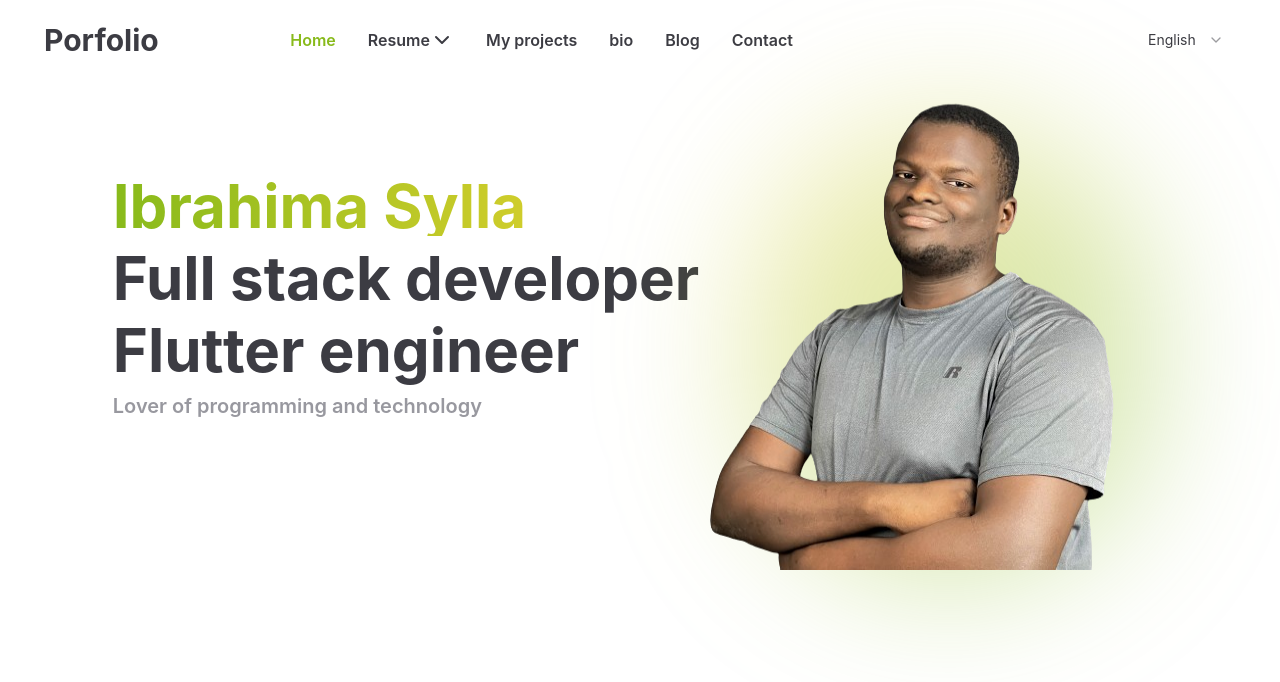
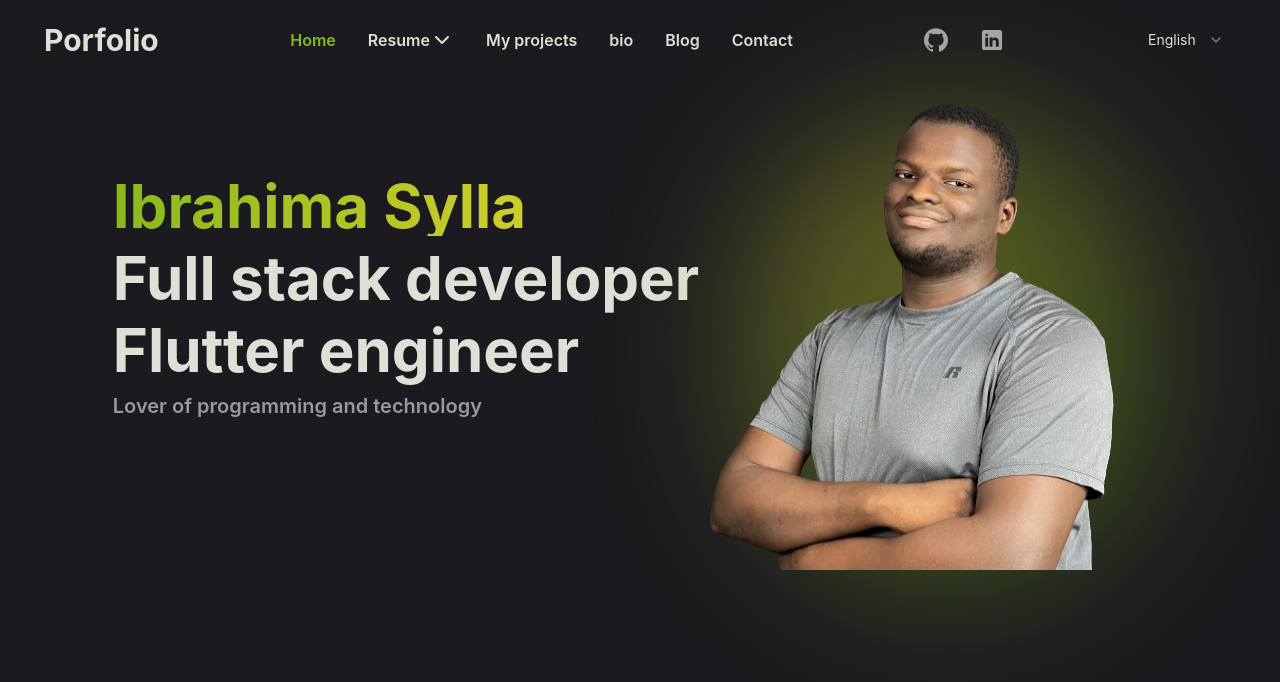
Before and after one commit to isyll/isyll.github.io, a React (Vite) app: page / in a window 1280 px wide. Shown: the top 682 px of the page. Built offline with nearby package versions, Linux system fonts and the light colour scheme.

Commit message:
enable only dark mode

```diff
--- a/deploy.js
+++ b/deploy.js
@@ -1,6 +1,6 @@
 import { publish } from 'gh-pages'
 
-console.log(' Deploying...\n');
+console.log(' Deploying...\n')
 publish('dist', (err) =>
   err
     ? console.error('An error was encountered\n\n' + err)
--- a/index.html
+++ b/index.html
@@ -1,4 +1,4 @@
-<!doctype html>
+<!DOCTYPE html>
 <html lang="en">
   <head>
     <meta charset="UTF-8" />
@@ -6,7 +6,7 @@
     <meta name="viewport" content="width=device-width, initial-scale=1.0" />
     <title>Ibrahima Sylla</title>
   </head>
-  <body>
+  <body class="dark">
     <div id="root"></div>
     <script type="module" src="/src/main.tsx"></script>
   </body>
--- a/src/index.css
+++ b/src/index.css
@@ -73,7 +73,7 @@ body {
 .hover-color:hover * {
   color: theme('colors.green');
 }
-
+/*
 @media (prefers-color-scheme: dark) {
   * {
     color: theme('colors.onPrimary.dark');
@@ -84,3 +84,4 @@ body {
     color: theme('colors.onPrimary.dark');
   }
 }
+*/
--- a/tailwind.config.ts
+++ b/tailwind.config.ts
@@ -1,7 +1,7 @@
 import type { Config } from 'tailwindcss'
 
 const config = {
-  darkMode: 'media',
+  darkMode: 'selector',
   content: [
     './pages/**/*.{ts,tsx}',
     './components/**/*.{ts,tsx}',
@@ -41,11 +41,13 @@ const config = {
       colors: {
         primary: {
           dark: '#1b1b1f',
-          light: '#ffffff',
+          light: '#1b1b1f',
+          // light: '#ffffff',
         },
         onPrimary: {
           dark: '#dfdfd6',
-          light: '#3c3c43',
+          light: '#dfdfd6',
+          // light: '#3c3c43',
         },
         green: '#88ba1b',
         yellow: 'rgb(237, 213, 50)',
```
Also changed, not shown: 1 other file (tests, documents, lock files or other folders).
